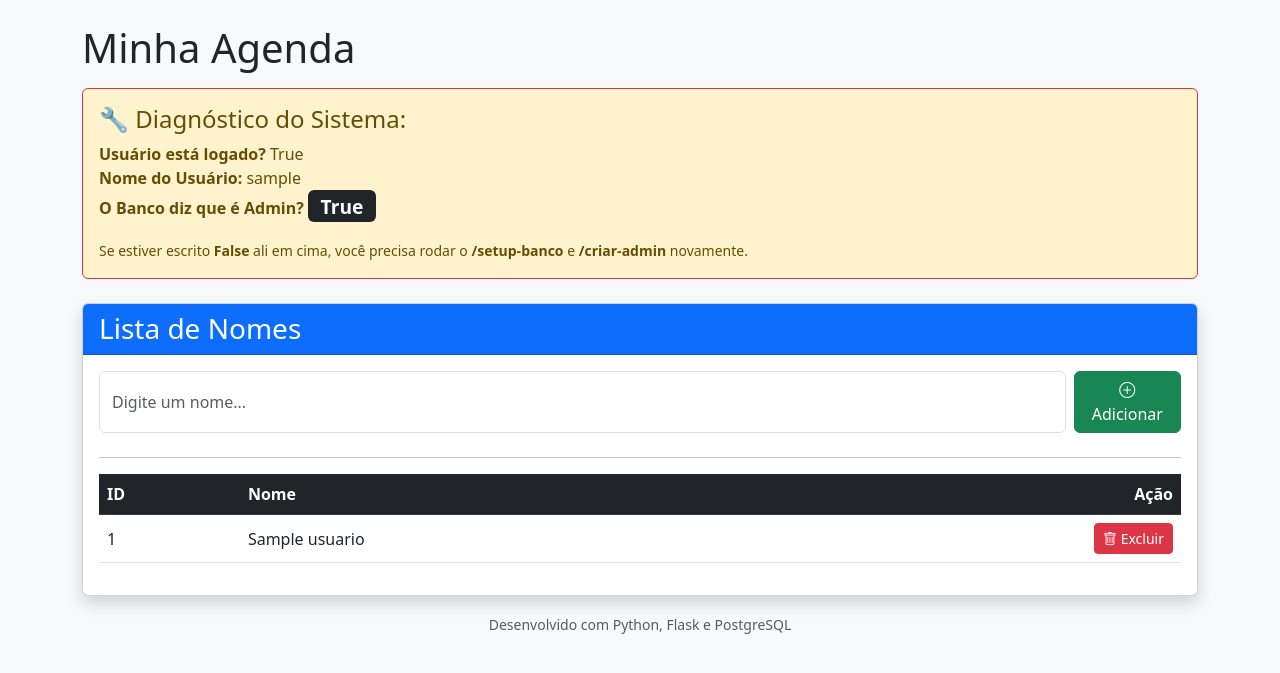
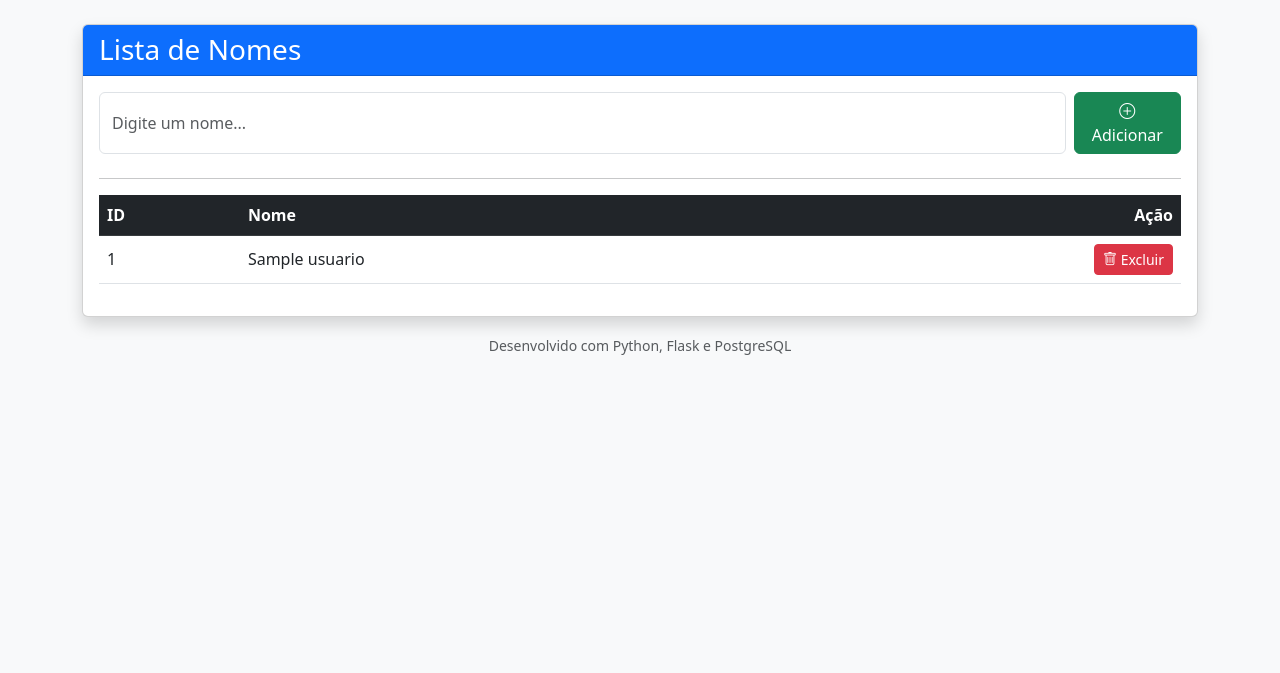
Before and after one commit to RafaelPeixotoBH/site-python-flask, a Flask app: page / in a window 1280 px wide. Shown: the part 56-729 px from the top of the page. Run offline with Flask 3, Linux system fonts and the light colour scheme; a user stored in the database is signed in; tables that the repository leaves empty hold one stand-in row (values such as "Sample post").

Commit message:
Site finalizado

```diff
--- a/templates/index.html
+++ b/templates/index.html
@@ -46,19 +46,7 @@
           {% endif %}
         {% endwith %}
 
-        <h1>Minha Agenda</h1>
-
-        <div class="alert alert-warning border-danger mt-3">
-            <h4>🔧 Diagnóstico do Sistema:</h4>
-            <p>
-                <strong>Usuário está logado?</strong> {{ current_user.is_authenticated }} <br>
-                <strong>Nome do Usuário:</strong> {{ current_user.username }} <br>
-                <strong>O Banco diz que é Admin?</strong>
-                <span class="badge bg-dark" style="font-size: 1.2em;">{{ current_user.is_admin }}</span>
-            </p>
-            <small>Se estiver escrito <b>False</b> ali em cima, você precisa rodar o <b>/setup-banco</b> e <b>/criar-admin</b> novamente.</small>
-        </div>
-        <div class="card shadow mt-4">
+        <div class="card shadow">
             <div class="card-header bg-primary text-white">
                 <h1 class="h3 mb-0">Lista de Nomes</h1>
             </div>
```
